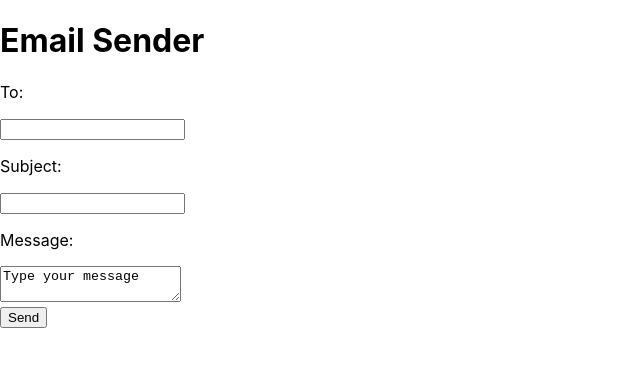
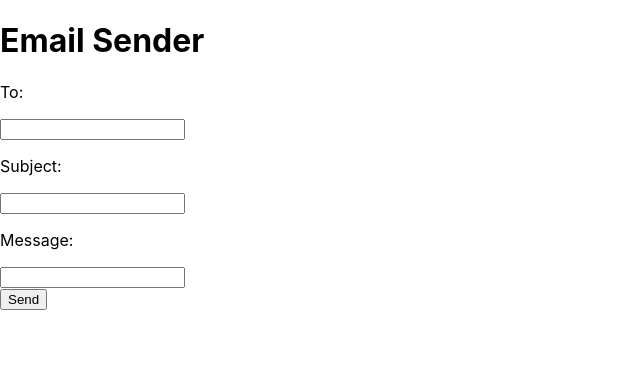
Before and after one commit to darciovilela/sendmail-app, a React (Create React App) app: page / in a window 1280 px wide. Shown: the top 366 px of the page, without its empty margins (0-640 px from the left). Built offline with nearby package versions, Linux system fonts and the light colour scheme.

Commit message:
Update App.tsx

```diff
--- a/src/pages/App.tsx
+++ b/src/pages/App.tsx
@@ -10,7 +10,7 @@ export const App: React.FC = () => {
       <p>Subject:</p>
       <input type="text" />
       <p>Message:</p>
-      <textarea value="Type your message" />
+      <input type="text" />
       <br />
       <button>Send</button>
     </form>
```
